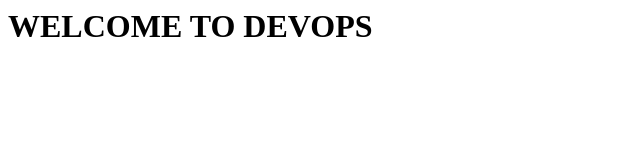
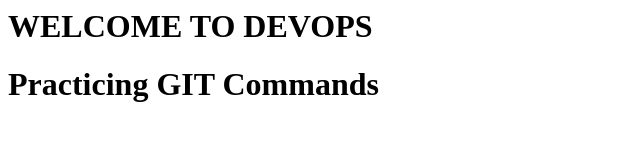
Before and after one commit to sundeepsaradhibec/kss_repo, a plain HTML site: page index.html in a window 1280 px wide. Shown: the whole page, without its empty margins (0-640 px from the left). Drawn offline with Linux system fonts and the light colour scheme.

Commit message:
120820261536

```diff
--- a/index.html
+++ b/index.html
@@ -1,3 +1,4 @@
 <html>
 <h1>WELCOME TO DEVOPS</h1>
+<h1>Practicing GIT Commands</h1>
 </html>
```
